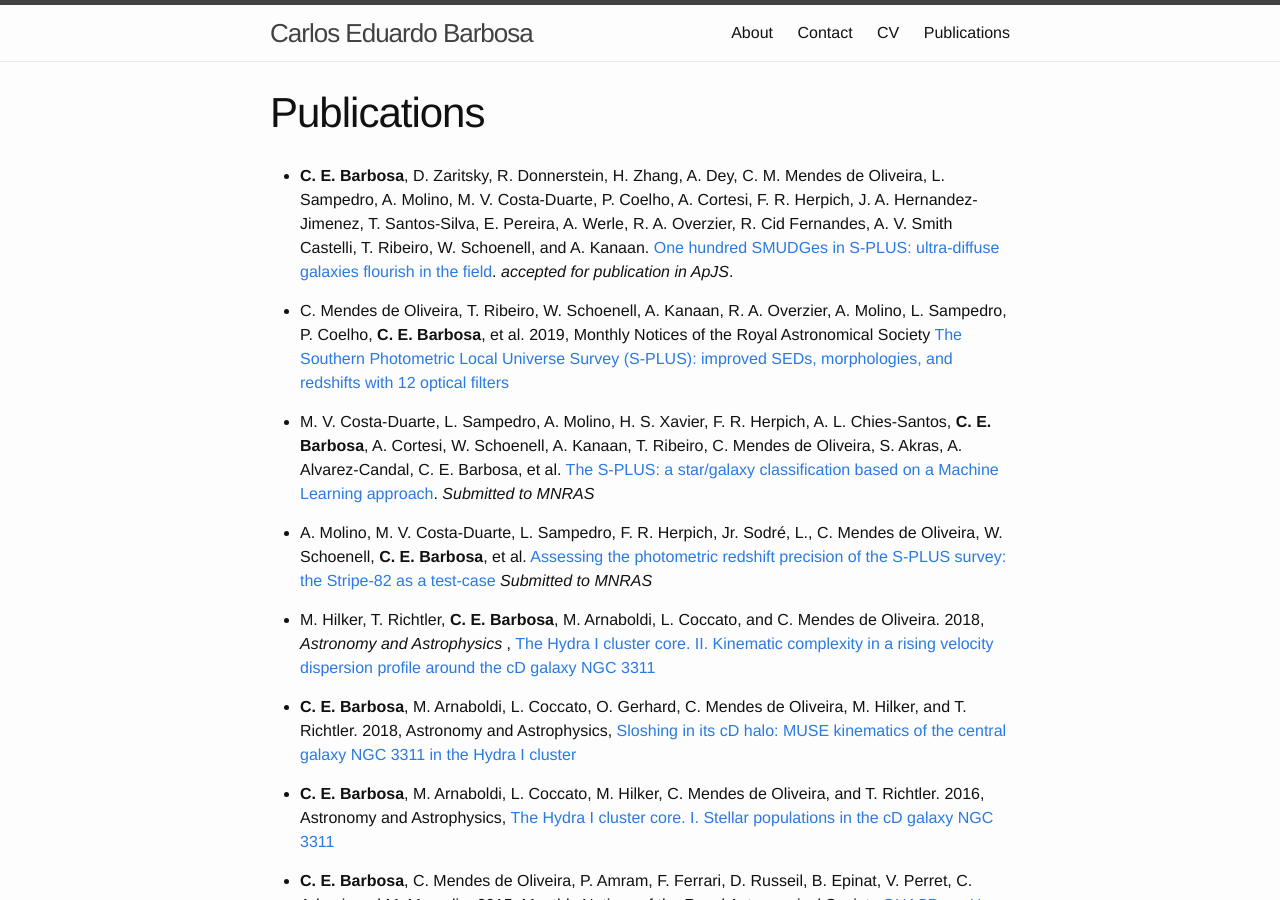
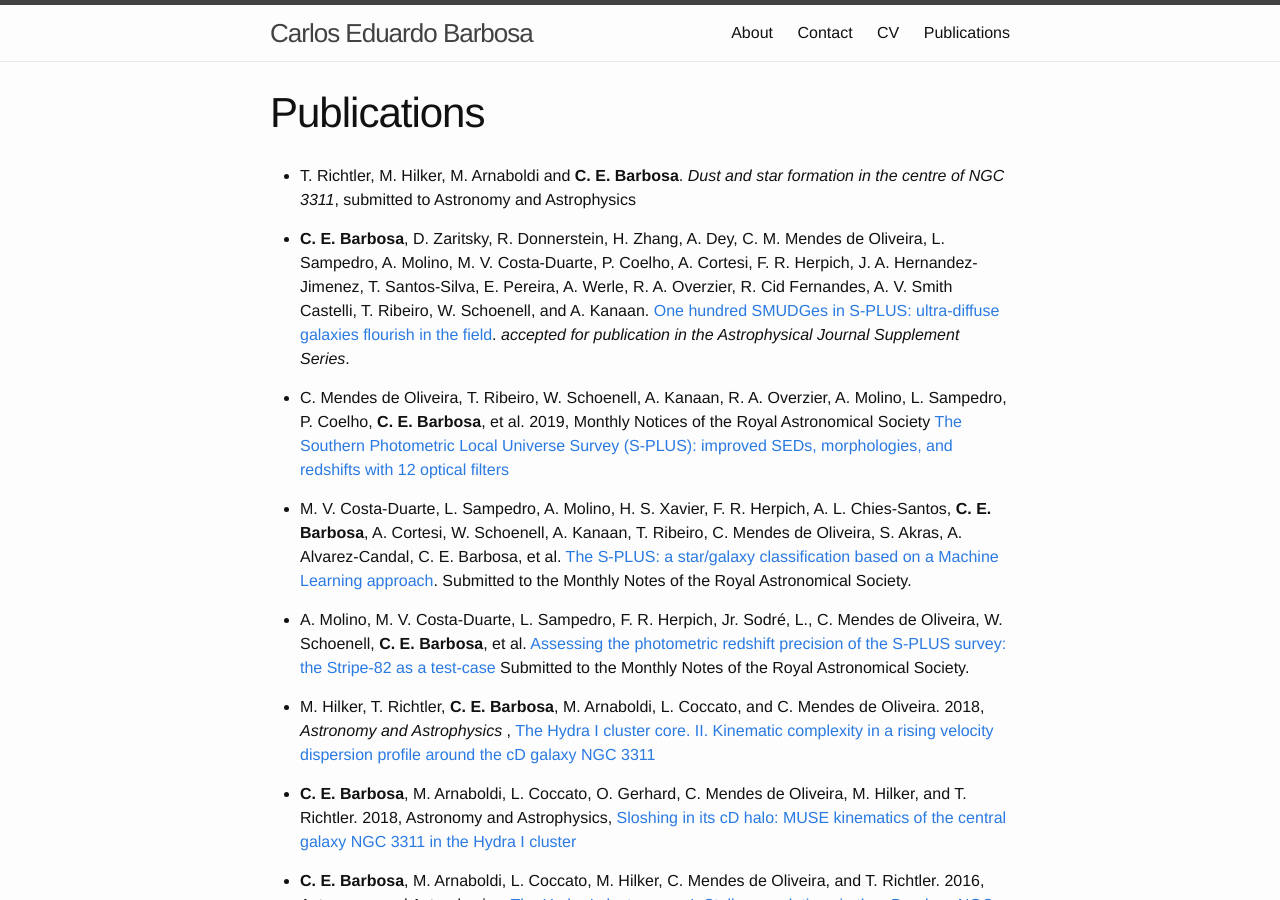
Before and after one commit to cebarbosa/cebarbosa.github.io, a Jekyll site: the page built from publications.md, in a window 1280 px wide and 900 px high. Built offline with Jekyll 4.4.1, drawn with Linux system fonts in a browser that asks for light colours.

Commit message:
Updated CV for publications.

```diff
--- a/publications.md
+++ b/publications.md
@@ -2,13 +2,15 @@
 layout: page
 title: "Publications"
 ---
-* **C. E. Barbosa**, D. Zaritsky, R. Donnerstein, H. Zhang, A. Dey, C. M. Mendes de Oliveira, L. Sampedro, A. Molino, M. V. Costa-Duarte, P. Coelho, A. Cortesi, F. R. Herpich, J. A. Hernandez-Jimenez, T. Santos-Silva, E. Pereira, A. Werle, R. A. Overzier, R. Cid Fernandes, A. V. Smith Castelli, T. Ribeiro, W. Schoenell, and A. Kanaan. [One hundred SMUDGes in S-PLUS: ultra-diffuse galaxies flourish in the field](https://ui.adsabs.harvard.edu/abs/2020arXiv200205171B/abstract). *accepted for publication in ApJS*.
+* T. Richtler, M. Hilker, M. Arnaboldi and **C. E. Barbosa**. *Dust and star formation in the centre of NGC 3311*, submitted to Astronomy and Astrophysics
+
+* **C. E. Barbosa**, D. Zaritsky, R. Donnerstein, H. Zhang, A. Dey, C. M. Mendes de Oliveira, L. Sampedro, A. Molino, M. V. Costa-Duarte, P. Coelho, A. Cortesi, F. R. Herpich, J. A. Hernandez-Jimenez, T. Santos-Silva, E. Pereira, A. Werle, R. A. Overzier, R. Cid Fernandes, A. V. Smith Castelli, T. Ribeiro, W. Schoenell, and A. Kanaan. [One hundred SMUDGes in S-PLUS: ultra-diffuse galaxies flourish in the field](https://ui.adsabs.harvard.edu/abs/2020arXiv200205171B/abstract). *accepted for publication in the Astrophysical Journal Supplement Series*.
 
 * C. Mendes de Oliveira, T. Ribeiro, W. Schoenell, A. Kanaan, R. A. Overzier, A. Molino, L. Sampedro, P. Coelho, **C. E. Barbosa**, et al. 2019, Monthly Notices of the Royal Astronomical Society [The Southern Photometric Local Universe Survey (S-PLUS): improved SEDs, morphologies, and redshifts with 12 optical filters](https://ui.adsabs.harvard.edu/abs/2019MNRAS.489..241M)
 
-* M. V. Costa-Duarte, L. Sampedro, A. Molino, H. S. Xavier, F. R. Herpich, A. L. Chies-Santos, **C. E. Barbosa**, A. Cortesi, W. Schoenell, A. Kanaan, T. Ribeiro, C. Mendes de Oliveira, S. Akras, A. Alvarez-Candal, C. E. Barbosa, et al. [The S-PLUS: a star/galaxy classification based on a Machine Learning approach](https://ui.adsabs.harvard.edu/abs/2019arXiv190908626C). *Submitted to MNRAS*
+* M. V. Costa-Duarte, L. Sampedro, A. Molino, H. S. Xavier, F. R. Herpich, A. L. Chies-Santos, **C. E. Barbosa**, A. Cortesi, W. Schoenell, A. Kanaan, T. Ribeiro, C. Mendes de Oliveira, S. Akras, A. Alvarez-Candal, C. E. Barbosa, et al. [The S-PLUS: a star/galaxy classification based on a Machine Learning approach](https://ui.adsabs.harvard.edu/abs/2019arXiv190908626C). Submitted to the Monthly Notes of the Royal Astronomical Society.
 
-* A. Molino, M. V. Costa-Duarte, L. Sampedro, F. R. Herpich, Jr. Sodré, L., C. Mendes de Oliveira, W. Schoenell, **C. E. Barbosa**, et al. [Assessing the photometric redshift precision of the S-PLUS survey: the Stripe-82 as a test-case](https://ui.adsabs.harvard.edu/abs/2019arXiv190706315M) *Submitted to MNRAS*
+* A. Molino, M. V. Costa-Duarte, L. Sampedro, F. R. Herpich, Jr. Sodré, L., C. Mendes de Oliveira, W. Schoenell, **C. E. Barbosa**, et al. [Assessing the photometric redshift precision of the S-PLUS survey: the Stripe-82 as a test-case](https://ui.adsabs.harvard.edu/abs/2019arXiv190706315M) Submitted to the Monthly Notes of the Royal Astronomical Society.
 
 * M. Hilker, T. Richtler, **C. E. Barbosa**, M. Arnaboldi, L. Coccato, and C. Mendes de Oliveira. 2018, *Astronomy and Astrophysics* , [The Hydra I cluster core. II. Kinematic complexity in a rising velocity dispersion profile around the cD galaxy NGC 3311](http://cdsads.u-strasbg.fr/abs/2018A%26A...619A..70H)
 
```
Also changed, not shown: 1 other file.
